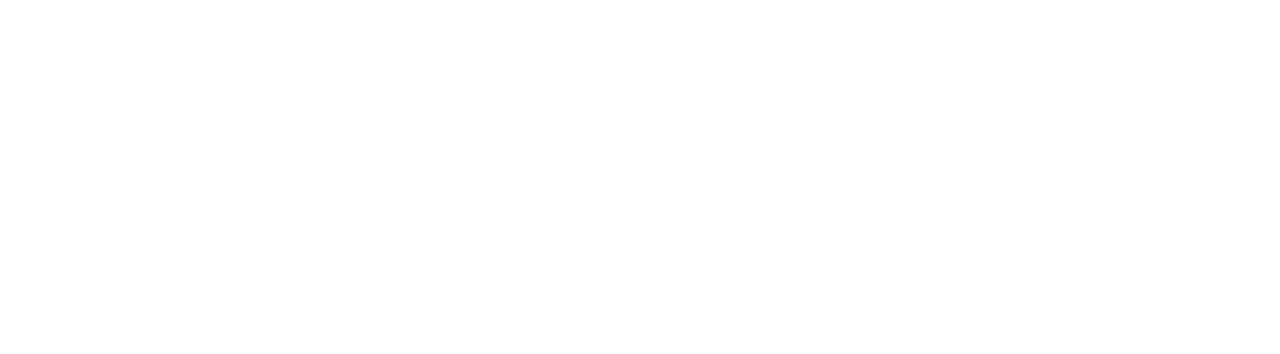
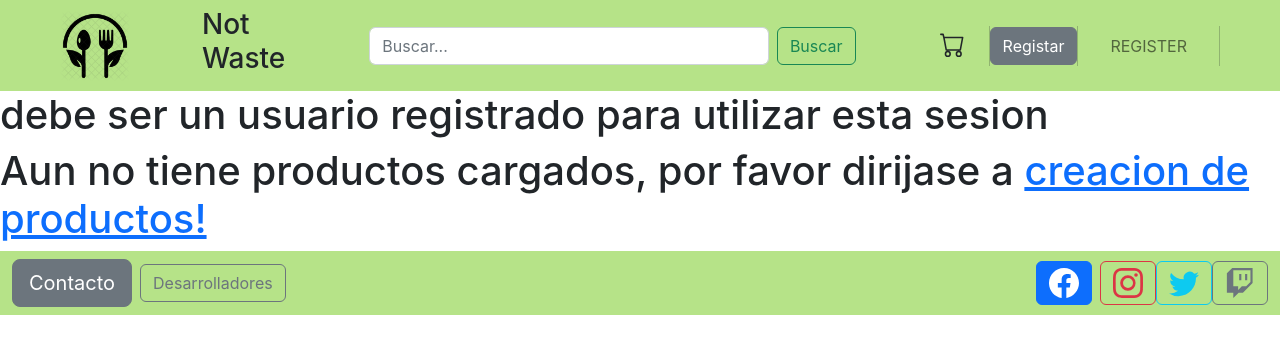
Before and after one commit to socaria/not-waste_PF-HENRY, a React (Create React App) app in the folder client/: page /viewproductseller in a window 1280 px wide. Before the commit this address had no page. Shown: the top 354 px of the page. Built offline with nearby package versions, Linux system fonts and the light colour scheme; no server answers.

Commit message:
C:/Program Files/Git/viewproductseller

```diff
--- /dev/null
+++ b/client/src/component/ViewProductsSeller/auxiliary.jsx
@@ -0,0 +1,48 @@
+import { v4 as uuidv4 } from "uuid";
+
+function createcards(data) {
+
+    var today = new Date();
+    var dd = today.getDate();
+    var mm = today.getMonth()+1; //January is 0 so need to add 1 to make it 1!
+    var yyyy = today.getFullYear();
+    if(dd<10){
+      dd='0'+dd
+    }
+    if(mm<10){
+      mm='0'+mm
+    }
+    today = yyyy+'-'+mm+'-'+dd;
+
+    return (
+        data ? data.map((e) =>
+            <div key={uuidv4()} className="card text-bg-light w-75 m-3" height={"250px"}>
+                <div className="row g-0">
+                    <div className="col-md-4">
+                        <img src={e.image} className="img-fluid border border-3 rounded-5" alt="No es posible cargar la imagen" />
+                    </div>
+                    <div className="col-md-8">
+                        <div className="card-body" >
+                            <button className="btn btn-outline-danger col-md-4 mb-2" type="button" onClick={() => alert("esta seguro que desea eliminar el producto?")}>Eliminar producto</button>
+                            <h5 className="card-title">Nombre: {e.name}</h5>
+                            <p className="card-text">Descripcion: {e.description}</p>
+                            <p className="card-text"><small className="text-muted">Precio: ${e.price}</small></p>
+                            <p className="card-text"><small className="text-muted">Precio real: ${e.realValue}</small></p>
+                            <p className="card-text"><small className="text-muted">Stock: {e.stock}</small></p>
+                            <p className="card-text"><small className="text-muted">Publicaciones activas: {e.posts.length ? e.posts.length : " Aun no publico este producto, haga click abajo para que sea visible por el cliente."}</small></p>
+                        </div>
+                        <form>
+                        <div className="card-body" >
+                            <p>Seleccione fecha y cantidad para realizar una publicacion:</p>
+                            <input type="date" min={today}></input>
+                            <input id="number" type="number" min="1" max="10" />
+                            <button type="subtmit" onClick={() => console.log(e.id)}>Publicar</button>
+                            </div>
+                        </form>
+                    </div>
+                </div></div>) : <h1>chau</h1>
+    )
+
+}
+
+export default createcards
--- a/client/src/component/ViewProductsSeller/index.jsx
+++ b/client/src/component/ViewProductsSeller/index.jsx
@@ -0,0 +1,28 @@
+import AuthProfile from "../AuthProfile";
+import NavBar from "../NavBar";
+import VerifyProfile from "../VerifyProfile";
+import Footer from "../Footer";
+import { Link } from "react-router-dom";
+import createcards from "./auxiliary";
+
+
+function ViewProductSeller() {
+
+   //esta es la linea que tiene que estar funcionando ------->
+    let log = AuthProfile("profile"); // esto puede ser {}, true o false
+    // let db = VerifyProfile(log.email);
+    // <------------ esta es la linea que tiene que estar funcionando
+    let db = VerifyProfile("sweetlove@gmail.com"); //<------------ linea hardcore
+    return (
+        <>
+            <NavBar />
+            {!db.exists && <h1> debe ser un usuario registrado para utilizar esta sesion</h1>}
+            {db.exists && db.type=== "consumer" && <h1>Los clientes no pueden cargar productos</h1>}
+            {db.type  === "seller" && db.products.length? createcards(db.products) : <h1> Aun no tiene productos cargados, por favor dirijase a <Link to="/formproduct"> creacion de productos!
+            </Link></h1>}
+            <Footer />
+        </>
+    )
+}
+
+export default ViewProductSeller
--- /dev/null
+++ b/client/src/component/ViewProductsSeller/viewproductseller.css
@@ -0,0 +1,3 @@
+.img-fluid {
+
+}
--- a/client/src/router/RouteController.jsx
+++ b/client/src/router/RouteController.jsx
@@ -9,6 +9,7 @@ import Developers from "../component/Developers";
 import PostDetail from "../component/PostDetail";
 import FormProduct from "../component/FormProducts";
 import Order from "../component/Order";
+import ViewProductSeller from "../component/ViewProductsSeller";
 
 function RouteController() {
   return (
@@ -22,6 +23,7 @@ function RouteController() {
       <Route path="/home/:productId" element={<PostDetail />} />
       <Route path="/formproduct" element={<FormProduct />} />
       <Route path="/customer/orders" element={<Order />}/>
+      <Route exact path="/viewproductseller" element={<ViewProductSeller />} />
     </Routes>
   );
 }
```
